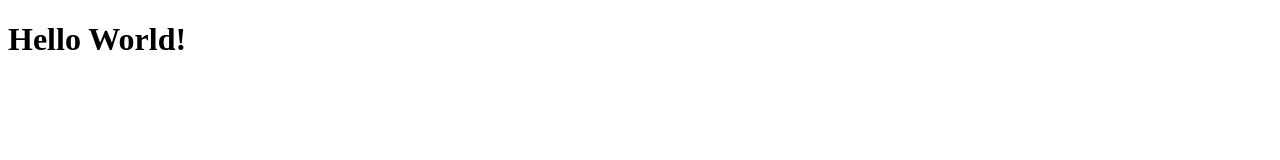
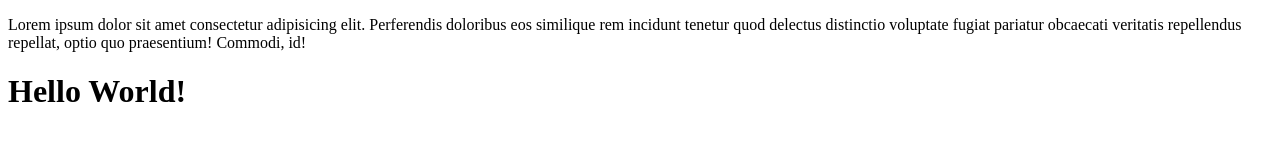
Before and after one commit to putritiay/git-test, a plain HTML site: page index.html in a window 1280 px wide. Drawn offline with Linux system fonts and the light colour scheme.

Commit message:
tambah paragraf

```diff
--- a/index.html
+++ b/index.html
@@ -5,6 +5,10 @@
     <meta http-equiv="X-UA-Compatible" content="IE=edge" />
     <meta name="viewport" content="width=device-width, initial-scale=1.0" />
     <title>Coba Git Remote</title>
+    <p>
+      Lorem ipsum dolor sit amet consectetur adipisicing elit. Perferendis doloribus eos similique rem incidunt tenetur quod delectus distinctio voluptate fugiat pariatur obcaecati veritatis repellendus repellat, optio quo praesentium!
+      Commodi, id!
+    </p>
   </head>
   <body>
     <h1>Hello World!</h1>
```
